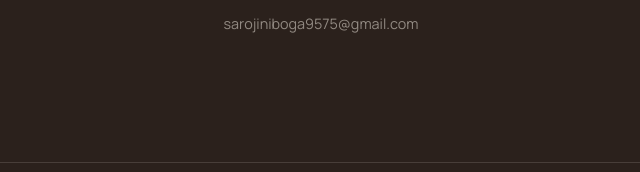
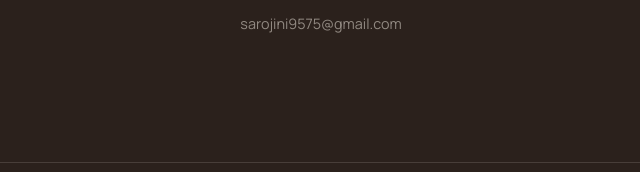
Before and after one commit to kodekave/sarojini-boga.github.io, a plain HTML site: page index.html in a window 1280 px wide. Shown: the part 6083-6255 px from the top of the page, 319-959 px from the left. Drawn offline with Linux system fonts and the light colour scheme.

Commit message:
Fix contact email

```diff
--- a/index.html
+++ b/index.html
@@ -302,10 +302,10 @@
       already in the middle of it &mdash; you don&rsquo;t have to figure
       this out alone.
     </p>
-    <a href="mailto:sarojiniboga9575@gmail.com" class="btn btn-primary btn-lg reveal">
+    <a href="mailto:sarojini9575@gmail.com" class="btn btn-primary btn-lg reveal">
       Email Sarojini &rarr;
     </a>
-    <p class="contact-tag reveal">sarojiniboga9575@gmail.com</p>
+    <p class="contact-tag reveal">sarojini9575@gmail.com</p>
   </div>
 </section>
 
```
Also changed, not shown: 1 other file.
